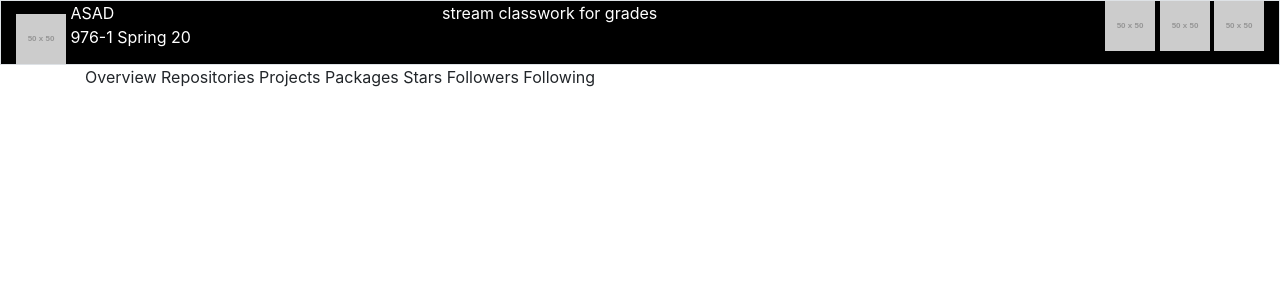
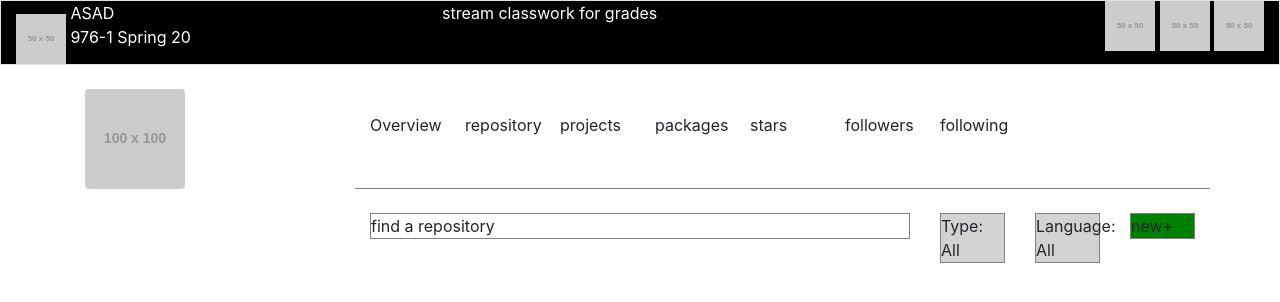
Before and after one commit to salnigro/Web, a website: page public/Day1/index.html in a window 1280 px wide. Drawn offline with nearby package versions, Linux system fonts and the light colour scheme; placeholder pictures from the web are drawn by us.

Commit message:
second day

```diff
--- a/public/Day1/index.css
+++ b/public/Day1/index.css
@@ -16,3 +16,17 @@
 .border{
   background-color: black;
 }
+.line{
+  border-bottom: solid grey 1px;
+}
+.border2{
+  border: solid gray 1px;
+}
+.border3{
+  background-color: lightgray;
+  border: solid gray 1px;
+}
+.border4{
+  background-color: green;
+  border: solid gray 1px;
+}
--- a/public/Day1/index.html
+++ b/public/Day1/index.html
@@ -49,10 +49,82 @@
     </div>
     <div class="container">
       <div class="row">
-        <div class="col-md-12">
-          <div>Overview Repositories Projects Packages Stars Followers Following</div>
+        <div class="col-md-3">
+          <div>&nbsp;</div>
+          <img src="https://placehold.it/100" alt="..." class="rounded float-left">
+        </div>
 
+        <div class="col-md-1 line">
+          <div>&nbsp;</div>
+          <div>&nbsp;</div>
+          <div>Overview</div>
+          <div>&nbsp;</div>
         </div>
+        <div class="col-md-1 line">
+          <div>&nbsp;</div>
+          <div>&nbsp;</div>
+          <div>repository</div>
+          <div>&nbsp;</div>
+        </div>
+        <div class="col-md-1 line">
+          <div>&nbsp;</div>
+          <div>&nbsp;</div>
+          <div>projects</div>
+          <div>&nbsp;</div>
+        </div>
+        <div class="col-md-1 line">
+          <div>&nbsp;</div>
+          <div>&nbsp;</div>
+          <div>packages</div>
+          <div>&nbsp;</div>
+        </div>
+        <div class="col-md-1 line">
+          <div>&nbsp;</div>
+          <div>&nbsp;</div>
+          <div>stars</div>
+          <div>&nbsp;</div>
+        </div>
+        <div class="col-md-1 line">
+          <div>&nbsp;</div>
+          <div>&nbsp;</div>
+          <div>followers</div>
+          <div>&nbsp;</div>
+        </div>
+        <div class="col-md-3 line">
+          <div>&nbsp;</div>
+          <div>&nbsp;</div>
+          <div>following</div>
+          <div>&nbsp;</div>
+        </div>
+
+      </div>
+      <div class="row">
+        <div class="col-md-3"></div>
+          <div class="col-md-6">
+            <div>&nbsp;</div>
+            <div class="border2">
+              <div>find a repository</div>
+            </div>
+          </div>
+          <div class="col-md-1">
+            <div>&nbsp;</div>
+            <div class="border3">
+              <div>Type: All</div>
+            </div>
+          </div>
+          <div class="col-md-1">
+            <div>&nbsp;</div>
+            <div class="border3">
+              <div>Language: All</div>
+            </div>
+          </div>
+          <div class="col-md-1">
+            <div>&nbsp;</div>
+            <div class="border4">
+              <div>new+</div>
+            </div>
+          </div>
+
       </div>
     </div>
     <div class="container"></div>
```
Also changed, not shown: journal.md (+2 -0 lines).
